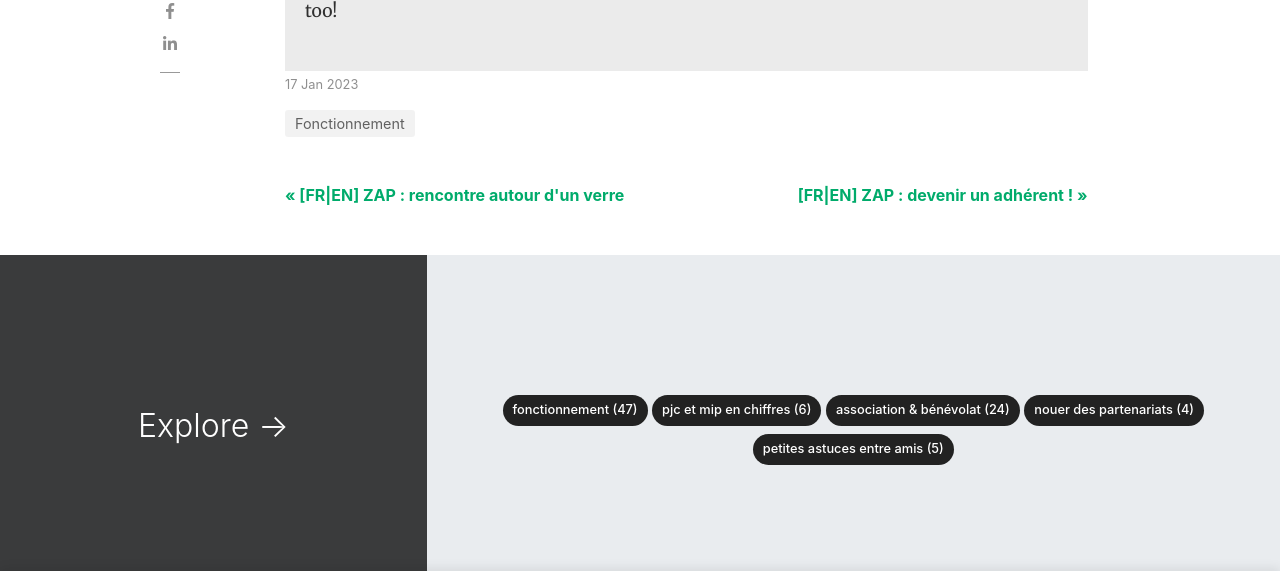
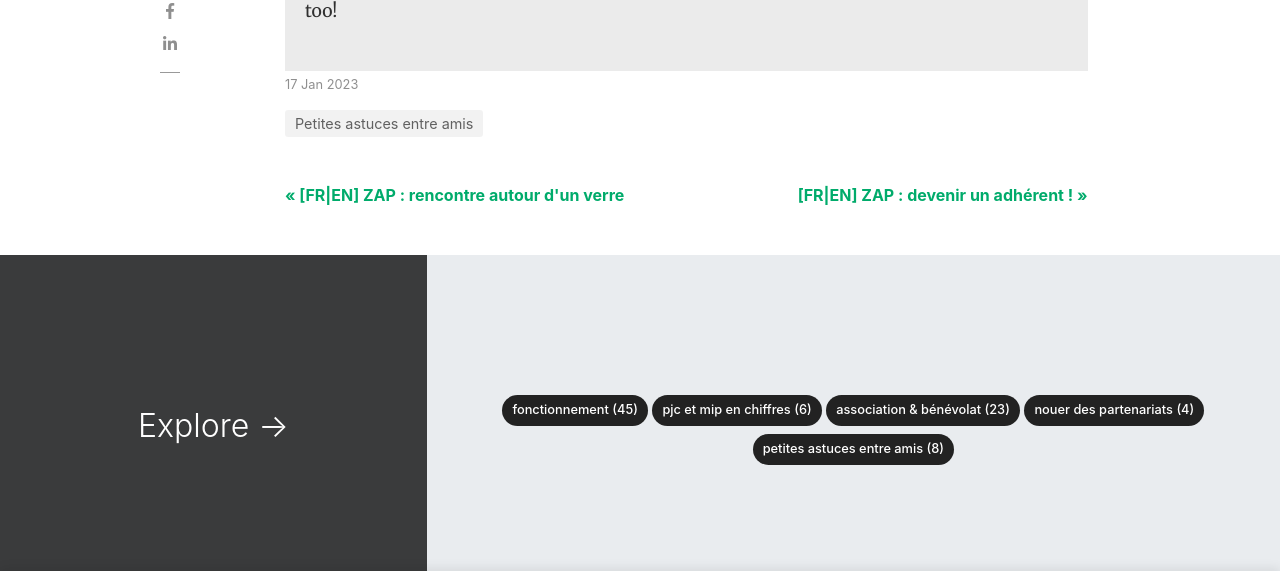
Before and after one commit to zikapanam/blog-zikapanam, a Jekyll site: the page built from _posts/2023-01-17-[fr|en]-pjc-impro-spontanee.html, in a window 1280 px wide and 900 px high, scrolled down 3469 px. Shown: the part 167-740 px from the top of the window. Built offline with Jekyll 4.4.1, drawn with Linux system fonts in a browser that asks for light colours; nearby versions of some CDN libraries.

Commit message:
maj article

```diff
--- a/_posts/2023-01-15-[fr|en]-pjc-une-jam-c-est-quoi.html
+++ b/_posts/2023-01-15-[fr|en]-pjc-une-jam-c-est-quoi.html
@@ -3,11 +3,11 @@ layout: post
 author: zikapanam
 title: "[FR|EN] ZAP : une jam c'est quoi ?"
 categories:
-- Fonctionnement
+- Petites astuces entre amis
 image: assets/images/jam-hans-vivek-By96LAr-34o-unsplash.jpg
 description: Découvrons ensemble ce qu'est une jam.
 newsletters:
--
+- newsletter_2023_02.ligne2
 comments: true
 ---
 
--- a/_posts/2023-01-17-[fr|en]-pjc-impro-spontanee.html
+++ b/_posts/2023-01-17-[fr|en]-pjc-impro-spontanee.html
@@ -3,11 +3,11 @@ layout: post
 author: zikapanam
 title: "[FR|EN] ZAP : impro spontanée, c'est quoi ?"
 categories:
-- Fonctionnement
+- Petites astuces entre amis
 image: assets/images/des-joel-abraham-8RRYJg26Wr4-unsplash.jpg
 description: Une impro spontanée, c'est quoi et comment mettre tout le monde d'accord sur l'amorce ?
 newsletters:
--
+- newsletter_2023_02.ligne2
 comments: true
 ---
 
--- a/_posts/2023-01-31-[fr|en]-zap-quelle-difference-jam-openmic-scene-ouverte-boeuf.html
+++ b/_posts/2023-01-31-[fr|en]-zap-quelle-difference-jam-openmic-scene-ouverte-boeuf.html
@@ -3,7 +3,7 @@ layout: post
 author: zikapanam
 title: "[FR|EN] ZAP : Kesako Boeuf, jam, scène ouverte, openmic ?"
 categories:
-- Association & bénévolat
+- Petites astuces entre amis
 image: assets/images/boeuf-bao-menglong-2NmWZAX98Pk-unsplash.jpg
 description: Qu'est-ce qu'un boeuf, une jam, une scène ouverte ou même un open mic et quelles sont les différences ?
 newsletters:
```
